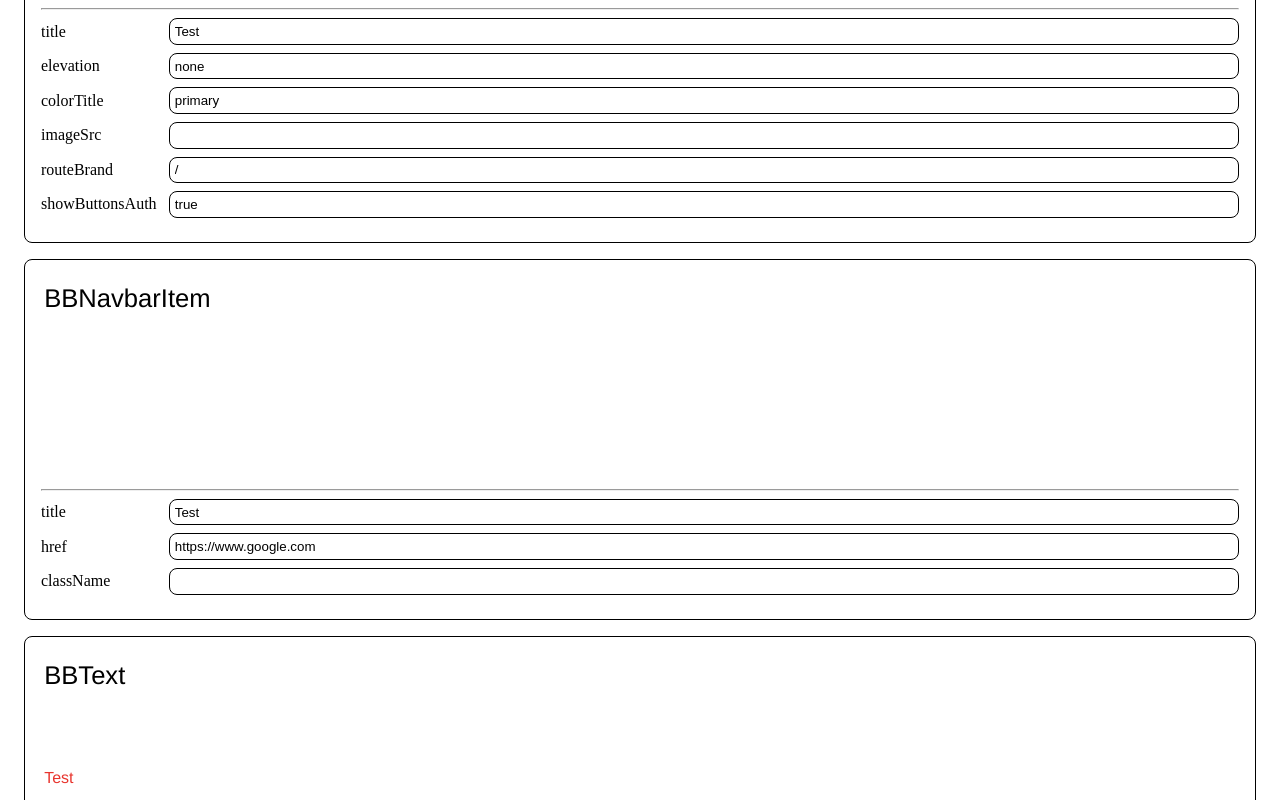
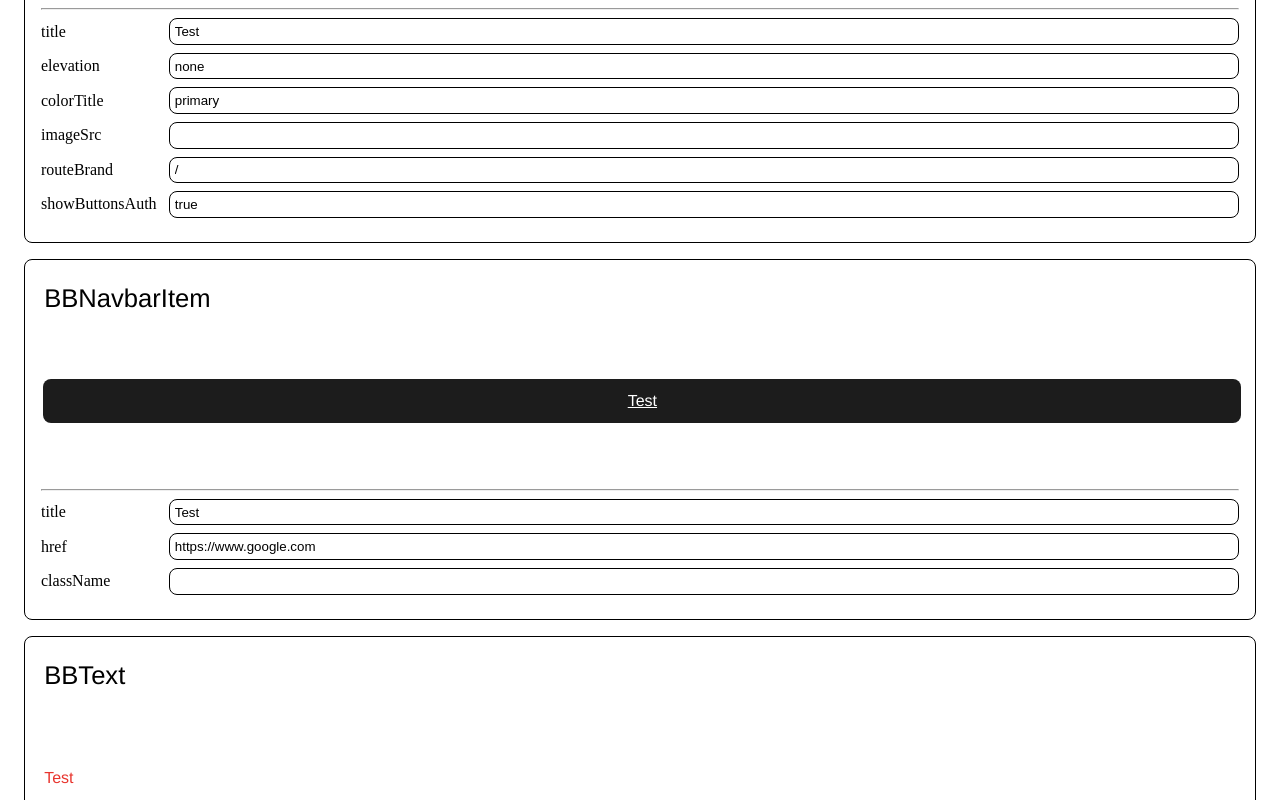
Before and after one commit to dan1229/nextjs-base-blocks, a Next.js app: page / in a window 1280 px wide. In both pictures the pointer is over the item "Test". Shown: the part 4239-5039 px from the top of the page. Built offline with nearby package versions, Linux system fonts and the light colour scheme.

Commit message:
colors idk

```diff
--- a/src/bbnavbar_item/styles.module.scss
+++ b/src/bbnavbar_item/styles.module.scss
@@ -21,12 +21,12 @@ $navbar-item-padding: var(--navbar-item-padding, 0.5rem);
   }
 
   ul {
-    background-color: var(--bg-light-color, #1c1c1c) !important;
+    background-color: var(--bg-light-color, #303030);
   }
 
   &:hover {
     cursor: pointer;
-    background-color: var(--bg-dark-color, #ffffff);
+    background-color: var(--bg-dark-color, #1c1c1c);
 
     &:first-child {
       border-top-left-radius: $border-radius;
```
